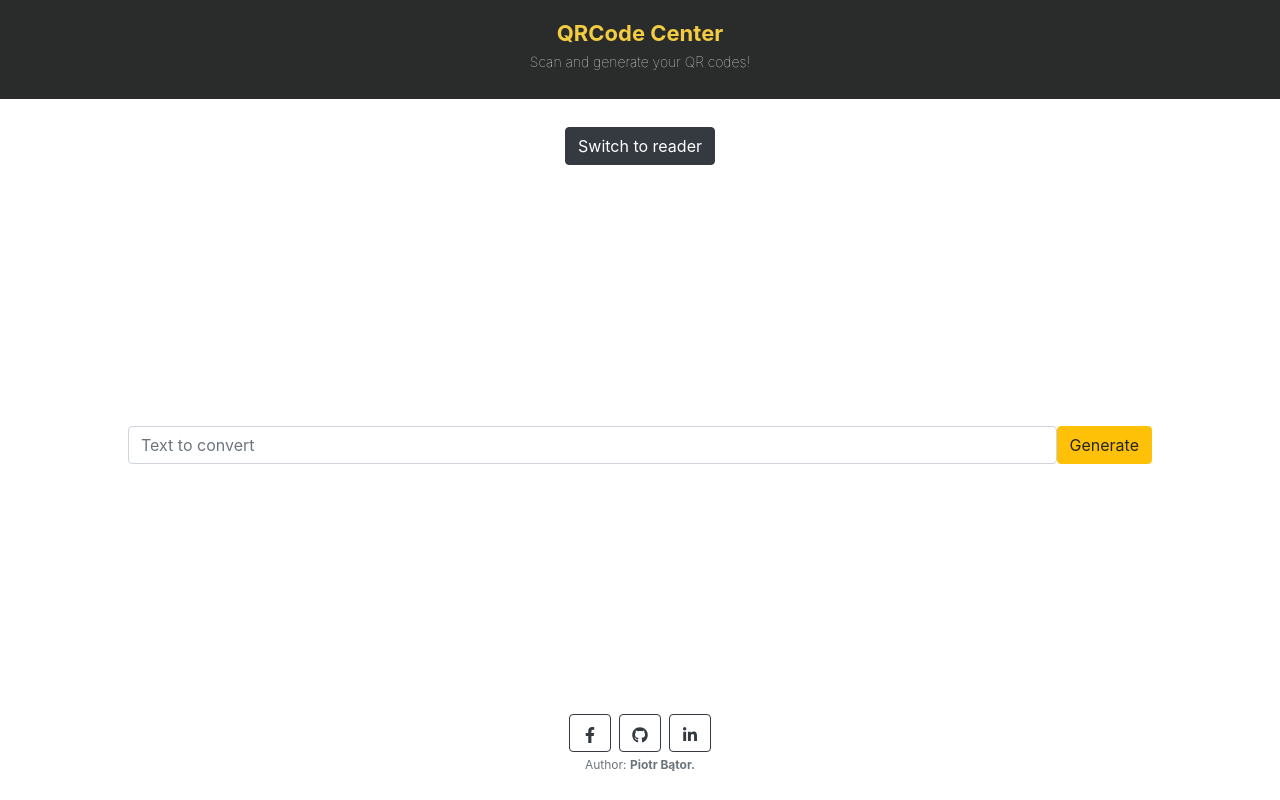
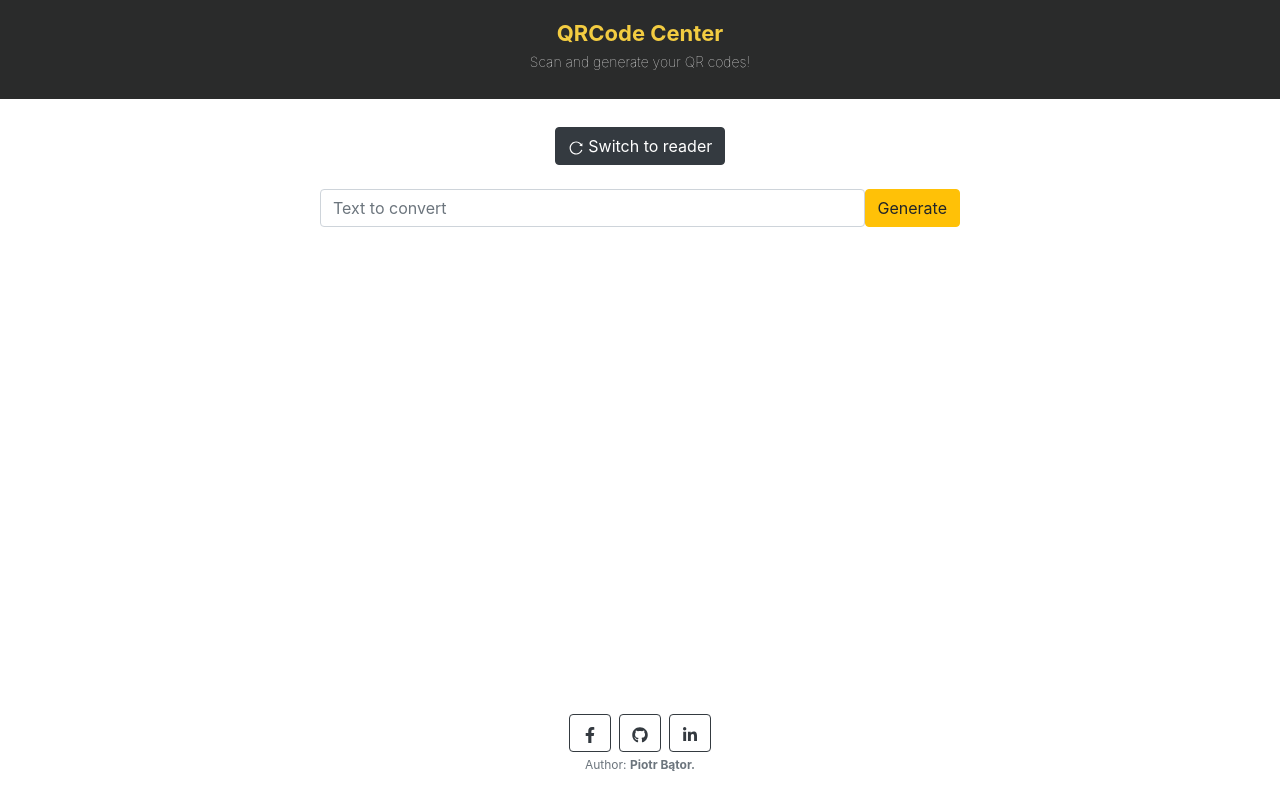
Before and after one commit to mizuris/qr-code-generator, a React (Create React App) app: page / in a window 1280 px wide. Built offline with nearby package versions, Linux system fonts and the light colour scheme; the HTML template or start-up script is replaced by a standard one.

Commit message:
Add icons to display. Fix responsive view. Set flex display on main content

```diff
--- a/src/App.css
+++ b/src/App.css
@@ -12,14 +12,15 @@
   width: 100%;
   height: 100%;
   display: flex;
-  align-items: center;
-  justify-content: center;
   flex-direction: column;
 }
 
 .content-container {
-  margin-left: 0 auto;
+  margin: 0 auto;
   width: 100%;
+  display: flex;
+  flex-direction: column;
+  align-content: space-around;
 }
 
 /* HEADER */
--- a/src/App.tsx
+++ b/src/App.tsx
@@ -1,5 +1,6 @@
 import React, { useState } from "react";
 import "./App.css";
+import { AiOutlineReload } from "react-icons/ai";
 import CodeGenerator from "./Components/CodeGenerator";
 import CodeReader from "./Components/CodeReader";
 import { Button } from "react-bootstrap";
@@ -24,7 +25,8 @@ function App() {
           variant="dark"
           onClick={() => switchDisplay()}
         >
-          Switch to {displayComponent === "generator" ? "reader" : "generator"}
+          <AiOutlineReload /> Switch to{" "}
+          {displayComponent === "generator" ? "reader" : "generator"}
         </Button>
       </div>
       <div className="main-content">
--- a/src/Components/CodeGenerator.css
+++ b/src/Components/CodeGenerator.css
@@ -1,19 +1,20 @@
+.generator-container {
+  height: 60%;
+}
+
 .generator-form {
   width: 80%;
-  margin-top: 0;
   display: flex;
-  align-items: center;
-  justify-content: space-evenly;
 }
 
 .generator-result {
-  margin-top: 50px;
   width: 100%;
   animation: fadeIn 500ms ease-in forwards;
 }
 
 .generator-result-img {
   width: 60%;
+  max-width: 200px;
 }
 
 .generator-result-text {
@@ -24,6 +25,7 @@
   from {
     opacity: 0;
   }
+
   to {
     opacity: 1;
   }
@@ -33,6 +35,7 @@
   from {
     transform: translateX(100%);
   }
+
   to {
     transform: translateX(0);
   }
@@ -42,6 +45,7 @@
   from {
     transform: translateX(-100%);
   }
+
   to {
     transform: translateX(0);
   }
@@ -49,7 +53,7 @@
 
 
 @media screen and (min-width: 992px) {
-  .generator-result {
-    width: 20%;
+  .generator-form {
+    width: 50%;
   }
 }
--- a/src/Components/CodeGenerator.tsx
+++ b/src/Components/CodeGenerator.tsx
@@ -5,6 +5,7 @@ import { Button, Form } from "react-bootstrap";
 function CodeGenerator() {
   const [qrText, setQrText] = useState("");
   const [qrUrl, setQrUrl] = useState("");
+  // const downloadRef = useRef();
 
   const generateQRCode = async () => {
     try {
@@ -22,7 +23,7 @@ function CodeGenerator() {
   };
 
   return (
-    <div className="content-container generator">
+    <div className="content-container generator-container">
       <Form className="generator-form ml-auto mr-auto" onSubmit={handleSubmit}>
         <Form.Control
           className="generator-input"
@@ -35,18 +36,20 @@ function CodeGenerator() {
           Generate
         </Button>
       </Form>
+      <div className="generator-result ml-auto mr-auto" key={qrUrl}>
         {qrUrl ? (
-        <div className="generator-result">
+          <>
             <a href={qrUrl} download={qrText}>
               <img className="generator-result-img" src={qrUrl} alt={qrText} />
             </a>
             <p className="generator-result-text text-muted">
               Click the code to dowload it.
             </p>
-        </div>
+          </>
         ) : (
           ""
         )}
+      </div>
     </div>
   );
 }
--- a/src/Components/CodeReader.css
+++ b/src/Components/CodeReader.css
@@ -1,11 +1,12 @@
 .reader-content {
-  width: 60%;
+  width: 80%;
+  max-width: 900px;
   animation: fadeIn 400ms ease-in forwards;
-  margin: 30px;
 }
 
 .reader-result {
   animation: slideRight 200ms ease-in forwards;
+  align-self: flex-end;
 }
 
 .reader-result-text {
@@ -16,6 +17,7 @@
   from {
     opacity: 0;
   }
+
   to {
     opacity: 1;
   }
@@ -25,7 +27,14 @@
   from {
     transform: translateX(-100%);
   }
+
   to {
     transform: translateX(0);
   }
 }
+
+@media screen and (min-width: 1200px) {
+  .reader-content {
+    width: 30%;
+  }
+}
--- a/src/Components/CodeReader.tsx
+++ b/src/Components/CodeReader.tsx
@@ -35,7 +35,7 @@ function CodeReader() {
         onError={handleError}
       />
       {scan.result ? (
-        <div className="reader-result">
+        <div className="reader-result" key={scan.result}>
           <h6 className="text-muted">Scanned code result:</h6>
           <a className="reader-result-text" href={scan.result} target="blank">
             {scan.result}
--- a/src/Components/Footer.tsx
+++ b/src/Components/Footer.tsx
@@ -9,7 +9,7 @@ function Footer() {
         <Button
           href="https://www.facebook.com/piotr.bator.33/"
           target="blank"
-          className="m-1"
+          className="m-1 footer-button"
           variant="outline-dark"
         >
           <FaFacebookF />
@@ -17,7 +17,7 @@ function Footer() {
         <Button
           href="https://github.com/mizuris/car-wallet-react"
           target="blank"
-          className="m-1"
+          className="m-1 footer-button"
           variant="outline-dark"
         >
           <FaGithub />
@@ -25,7 +25,7 @@ function Footer() {
         <Button
           href="https://www.linkedin.com/in/piotr-b%C4%85tor-b4b95620a/"
           target="blank"
-          className="m-1"
+          className="m-1 footer-button"
           variant="outline-dark"
         >
           <FaLinkedinIn />
```
Also changed, not shown: 1 other file (tests, documents, lock files or other folders). Lines whose indentation alone changed are shown as unchanged.
